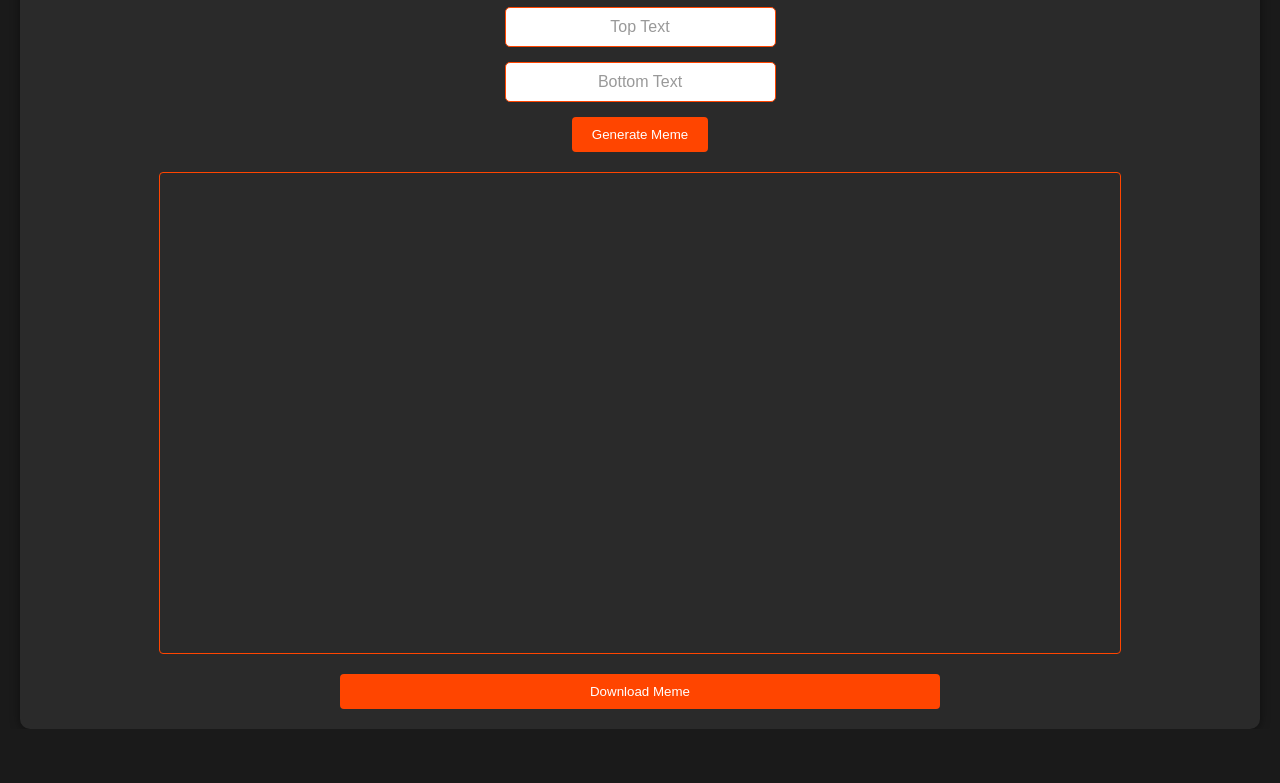
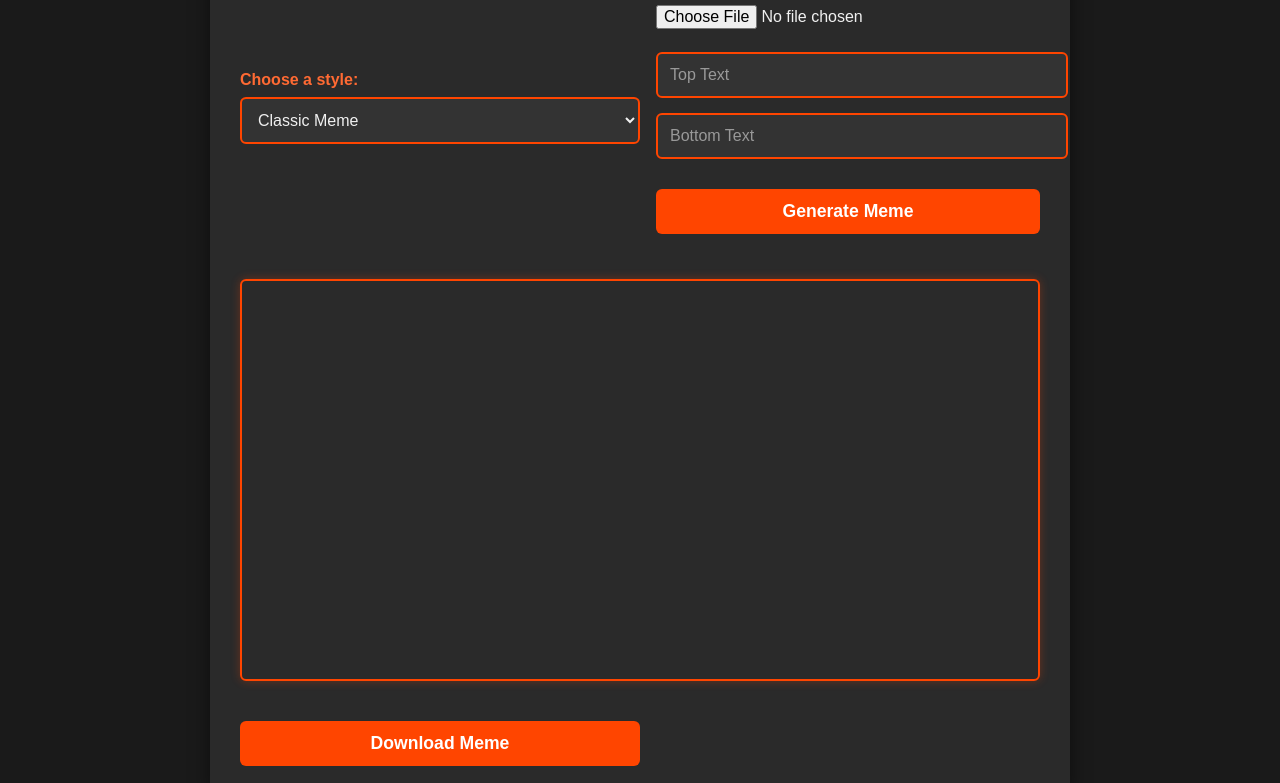
Before and after one commit to yigit-cankurtaran/meme-maker, a plain HTML site: page index.html in a window 1280 px wide. Shown: the part 155-938 px from the top of the page. Before the commit the page ends 884 px from the top, so only its background shows below. Drawn offline with Linux system fonts and the light colour scheme.

Commit message:
qol improvements

```diff
--- a/script.js
+++ b/script.js
@@ -67,38 +67,46 @@ generateMeme.addEventListener('click', () => {
     const bottomTextValue = bottomText.value;
 
     if (styleSelector.value === 'demotivational') {
-        // Set canvas to black background with 16:9 aspect ratio, but smaller
-        const canvasWidth = 600; // Reduced from 800
-        const canvasHeight = 338; // Reduced from 450 (16:9 ratio maintained)
-        memeCanvas.width = canvasWidth;
-        memeCanvas.height = canvasHeight;
+        // Set canvas to a square with black background
+        const canvasSize = 600; // Square canvas size
+        memeCanvas.width = canvasSize;
+        memeCanvas.height = canvasSize;
         ctx.fillStyle = 'black';
-        ctx.fillRect(0, 0, canvasWidth, canvasHeight);
+        ctx.fillRect(0, 0, canvasSize, canvasSize);
 
-        // Calculate image dimensions (60% of canvas height)
-        const imgHeight = Math.round(canvasHeight * 0.6);
-        const imgWidth = Math.round((imgHeight / originalImageDimensions.height) * originalImageDimensions.width);
+        // Calculate image dimensions to fit within 80% of the canvas while maintaining aspect ratio
+        const maxImgSize = Math.round(canvasSize * 0.8);
+        let imgWidth = originalImageDimensions.width;
+        let imgHeight = originalImageDimensions.height;
 
-        // Draw image centered
-        const imgX = (canvasWidth - imgWidth) / 2;
-        const imgY = (canvasHeight - imgHeight) / 3;
+        if (imgWidth > imgHeight) {
+            imgHeight = (maxImgSize / imgWidth) * imgHeight;
+            imgWidth = maxImgSize;
+        } else {
+            imgWidth = (maxImgSize / imgHeight) * imgWidth;
+            imgHeight = maxImgSize;
+        }
+
+        // Draw image centered in the upper part of the square
+        const imgX = (canvasSize - imgWidth) / 2;
+        const imgY = (canvasSize - imgHeight) / 4; // Position image in the upper third
         ctx.drawImage(uploadedImage, imgX, imgY, imgWidth, imgHeight);
 
-        // Draw a white box around the image
+        // Draw a white border around the image
         ctx.strokeStyle = 'white';
         ctx.lineWidth = 2;
         ctx.strokeRect(imgX - 2, imgY - 2, imgWidth + 4, imgHeight + 4);
 
         // Center top text (larger)
         ctx.fillStyle = 'white';
-        ctx.font = '28px Times New Roman'; // Reduced from 36px
+        ctx.font = 'bold 28px Times New Roman';
         ctx.textAlign = 'center';
-        ctx.textBaseline = 'middle';
-        wrapText(ctx, topTextValue, canvasWidth / 2, imgY + imgHeight + 40, canvasWidth - 40, 30);
+        ctx.textBaseline = 'top';
+        wrapText(ctx, topTextValue, canvasSize / 2, imgY + imgHeight + 20, canvasSize - 40, 32);
 
         // Center bottom text (smaller)
-        ctx.font = '14px Times New Roman'; // Reduced from 18px
-        wrapText(ctx, bottomTextValue, canvasWidth / 2, imgY + imgHeight + 80, canvasWidth - 40, 20);
+        ctx.font = '16px Times New Roman';
+        wrapText(ctx, bottomTextValue, canvasSize / 2, canvasSize - 40, canvasSize - 40, 20);
     } else {
         // Maintain aspect ratio but limit size
         const maxWidth = 600;
--- a/style.css
+++ b/style.css
@@ -2,75 +2,88 @@ body {
     background-color: #1a1a1a; /* Dark background color */
     color: #f0f0f0; /* Light text color for contrast */
     font-family: Arial, sans-serif;
+    margin: 0;
+    padding: 20px;
+    min-height: 100vh;
     display: flex;
     justify-content: center;
     align-items: center;
-    height: 100vh;
-    margin: 0;
-    padding: 20px;
 }
 
 .meme-generator {
     background-color: #2a2a2a; /* Slightly lighter background for container */
     border-radius: 10px;
-    padding: 20px;
-    box-shadow: 0 0 10px rgba(0, 0, 0, 0.5);
+    padding: 30px;
+    box-shadow: 0 0 20px rgba(0, 0, 0, 0.5);
     display: flex;
     flex-direction: column;
     align-items: center;
+    max-width: 800px; /* Increased max-width */
     width: 100%;
 }
 
-.input-container {
-    display: flex;
-    flex-direction: column;
-    align-items: center;
+.style-selector, .input-container {
+    width: 100%;
+    max-width: 400px;
+    margin-bottom: 20px;
 }
 
 h1 {
     color: #ff4500; /* Orange color for headings */
+    margin-bottom: 30px;
+    text-align: center;
+    font-size: 2.5em;
+    text-shadow: 2px 2px 4px rgba(0, 0, 0, 0.3);
+    width: 100%; /* Ensure the h1 takes full width */
 }
 
-input {
+label {
     display: block;
-    margin-bottom: 10px;
-    width: 100%;
-    padding: 8px;
-    border: 1px solid #ff4500;
-    border-radius: 4px;
-    text-align: center;
+    margin-bottom: 8px;
+    font-weight: bold;
+    color: #ff6a33;
 }
 
-input[type="text"] {
-    border: 1px solid #ff4500; /* Orange border */
-    padding: 10px;
+input, select {
+    width: 100%;
+    padding: 12px;
     margin-bottom: 15px;
-    width: calc(100% - 22px); /* Full width minus padding and border */
-    border-radius: 5px;
-    font-size: 16px;
-    transition: border-color 0.3s ease;
+    border: 2px solid #ff4500;
+    border-radius: 6px;
+    background-color: #333;
+    color: #f0f0f0;
+    font-size: 1em;
+    transition: all 0.3s ease;
 }
 
-input[type="text"]:focus {
+input[type="text"]:focus, select:focus {
     outline: none;
     border-color: #ff6a33; /* Lighter orange on focus */
-    box-shadow: 0 0 5px rgba(255, 69, 0, 0.5); /* Subtle glow effect */
+    box-shadow: 0 0 8px rgba(255, 69, 0, 0.6); /* Subtle glow effect */
 }
 
 input[type="text"]::placeholder {
     color: #999; /* Light grey placeholder text */
 }
 
-
+input[type="file"] {
+    border: none;
+    padding: 8px 0;
+    background-color: transparent;
+}
 
 button {
-    width: 50%;
-    padding: 10px;
+    width: 100%;
+    padding: 12px;
     background-color: #ff4500;
     color: white;
     border: none;
-    border-radius: 4px;
+    border-radius: 6px;
     cursor: pointer;
+    margin-top: 15px;
+    font-size: 1.1em;
+    font-weight: bold;
+    transition: background-color 0.3s ease;
 }
 
 button:hover {
@@ -78,16 +91,32 @@ button:hover {
 }
 
 #meme-canvas {
-    margin: 20px;
-    border: 1px solid #ff4500;
-    border-radius: 4px;
-    width: 80%;
+    max-width: 100%;
+    height: auto;
+    margin: 25px 0;
+    border: 2px solid #ff4500;
+    border-radius: 6px;
+    box-shadow: 0 0 10px rgba(255, 69, 0, 0.3);
 }
 
-.style-selector {
-    margin-bottom: 20px;
-    display: flex;
-    flex-direction: column;
-    justify-content: center;
-    align-items: center;
+#download-meme {
+    max-width: 400px;
 }
+
+@media (min-width: 768px) {
+    .meme-generator {
+        flex-direction: row;
+        flex-wrap: wrap;
+        justify-content: space-between;
+    }
+
+    .input-container {
+        width: 48%;
+    }
+
+    #meme-canvas {
+        width: 100%;
+        max-height: 60vh;
+        object-fit: contain;
+    }
+}
```
Also changed, not shown: index.html (+0 -2 lines).
